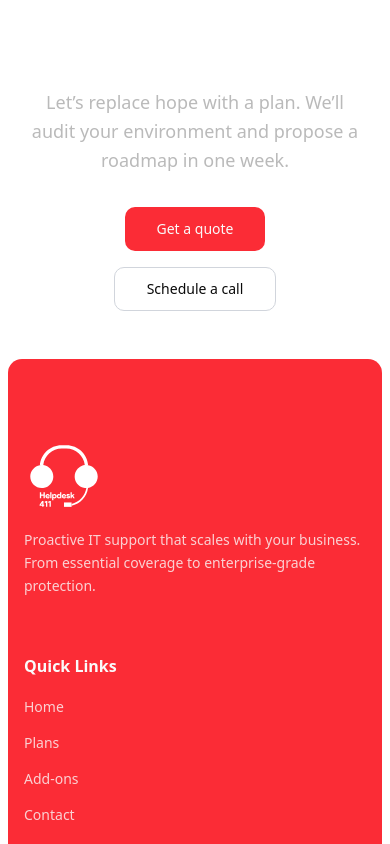
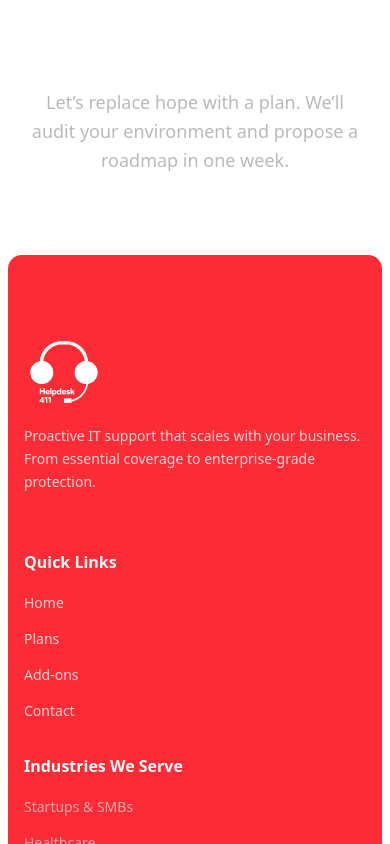
Before and after one commit to helpdesk411/helpdesk-411, a React (Vite) app: page / in a window 390 px wide. Shown: the part 11156-12000 px from the top of the page. Built offline with nearby package versions, Linux system fonts and the light colour scheme; a web font is replaced by a local one.

Commit message:
refactor: decrease chat bubbles by 50%

```diff
--- a/src/sections/CTAFinal.tsx
+++ b/src/sections/CTAFinal.tsx
@@ -77,32 +77,6 @@ export function CTAFinal() {
                 {ctaData.subcopy}
               </p>
             </ScrollAnimation>
-
-            {/* Action Buttons */}
-            <ScrollAnimation delay={0.8}>
-              <div className="flex flex-col sm:flex-row gap-4 items-center">
-                <QuoteButton
-                  variant="default"
-                  size="lg"
-                  className={cn("px-8 py-3", routeStyles[pathname]?.primaryButtonBg || "bg-red-500 text-white hover:bg-red-600")}
-                  planName="Custom Quote"
-                  planPrice={75}
-                  planDescription="Get a personalized quote for your business needs"
-                  isPopular={false}
-                >
-                  {ctaData.primaryAction.label}
-                </QuoteButton>
-
-                <Button
-                  variant="outline"
-                  size="lg"
-                  className={cn("px-8 py-3", routeStyles[pathname]?.secondaryButtonBg || "bg-white border border-gray-300 text-black hover:bg-gray-50")}
-                  href={ctaData.secondaryAction.href}
-                >
-                  {ctaData.secondaryAction.label}
-                </Button>
-              </div>
-            </ScrollAnimation>
           </div>
 
       </Container>
--- a/src/sections/Hero.tsx
+++ b/src/sections/Hero.tsx
@@ -41,8 +41,8 @@ export function Hero() {
 
             <div className="hidden md:block mt-12 md:mt-8">
               <div className="flex items-start gap-2">
-                <img className="mt-14" src="./images/chat_bubble_d_left.svg" alt="" />
-                <img src="./images/chat_bubble_d_right.svg" alt="" />
+                <img className="mt-14 w-1/2" src="./images/chat_bubble_d_left.svg" alt="" />
+                <img className="max-w-1/2" src="./images/chat_bubble_d_right.svg" alt="" />
               </div>
             </div>
 
```
